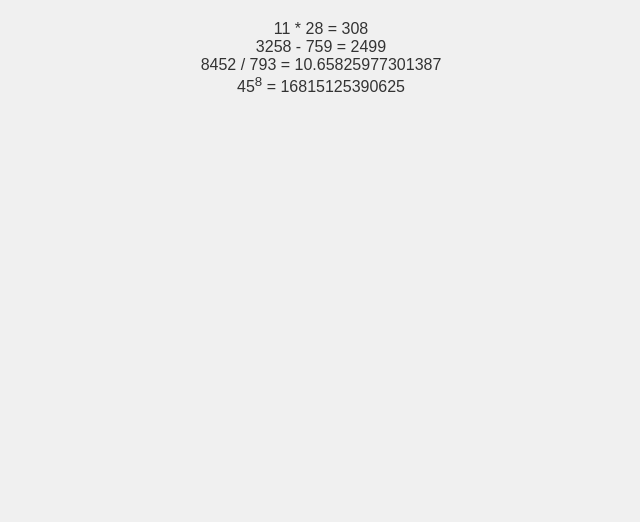
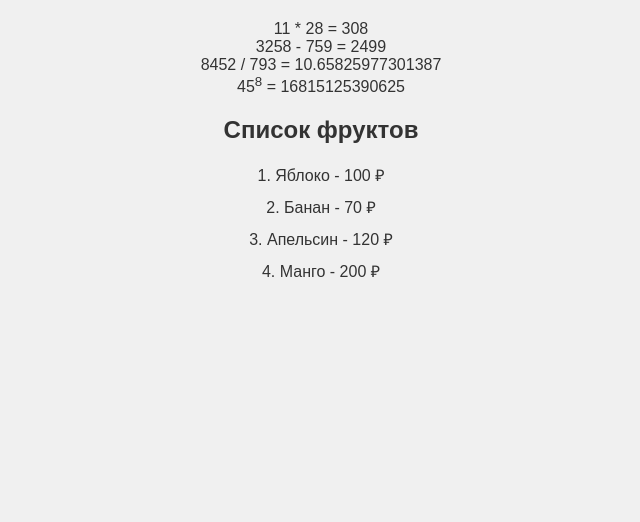
Before and after one commit to GeraklAfanasov/webprogramming--labs-2, a Flask app: page /lab2/example in a window 1280 px wide. Shown: the part 58-580 px from the top of the page, without its empty margins (319-959 px from the left). Run offline with Flask 3, Linux system fonts and the light colour scheme.

Commit message:
Цикл в шаблоне

```diff
--- a/app.py
+++ b/app.py
@@ -624,8 +624,13 @@ def example():
     lab_num = '2'
     curs_num = '3'
     group = 'ФБИ-22'
-    return render_template('example.html', name=name, lab_num=lab_num, curs_num=curs_num, group=group)
-
+    fruits = [
+        {'name': 'Яблоко', 'price': 100},
+        {'name': 'Банан', 'price': 70},
+        {'name': 'Апельсин', 'price': 120},
+        {'name': 'Манго', 'price': 200}
+    ]
+    return render_template('example.html', name=name, lab_num=lab_num, curs_num=curs_num, group=group, fruits=fruits)
 
 if __name__ == "__main__":
     app.run(debug=True)
--- a/templates/example.html
+++ b/templates/example.html
@@ -33,6 +33,13 @@
         3258 - 759 = {{ 3258 - 759 }}<br>
         8452 / 793 = {{ 8452 / 793 }}<br>
         45<sup>8</sup> = {{ 45 ** 8 }}
+
+        <h2>Список фруктов</h2>
+        <ul>
+            {% for fruit in fruits %}
+                <li>{{ loop.index }}. {{ fruit.name }} - {{ fruit.price }} ₽</li>
+            {% endfor %}
+        </ul>
     </main>
 
     <footer>
```
